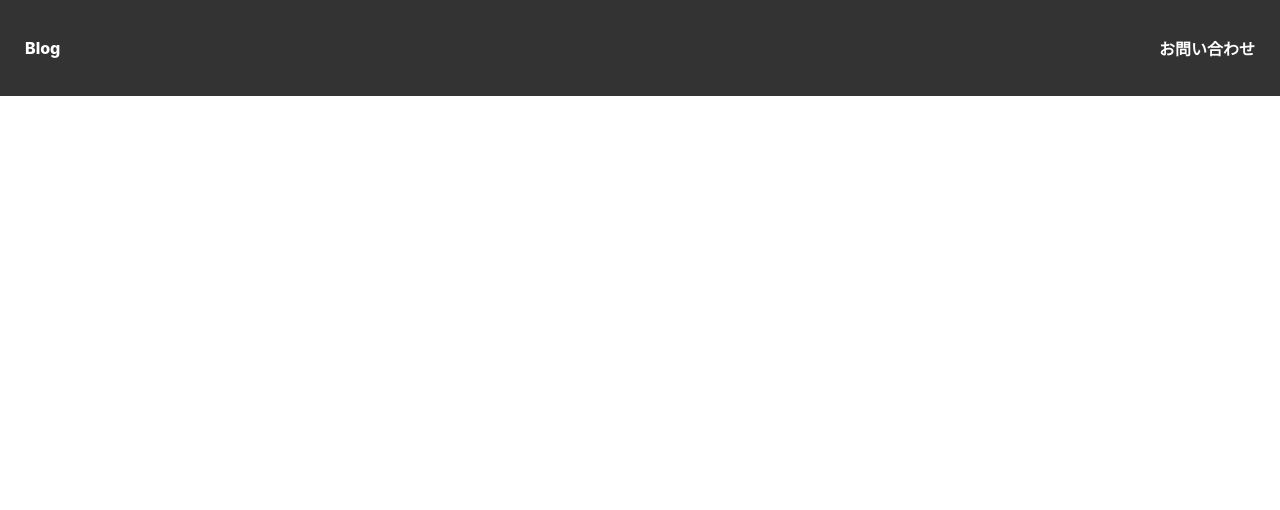
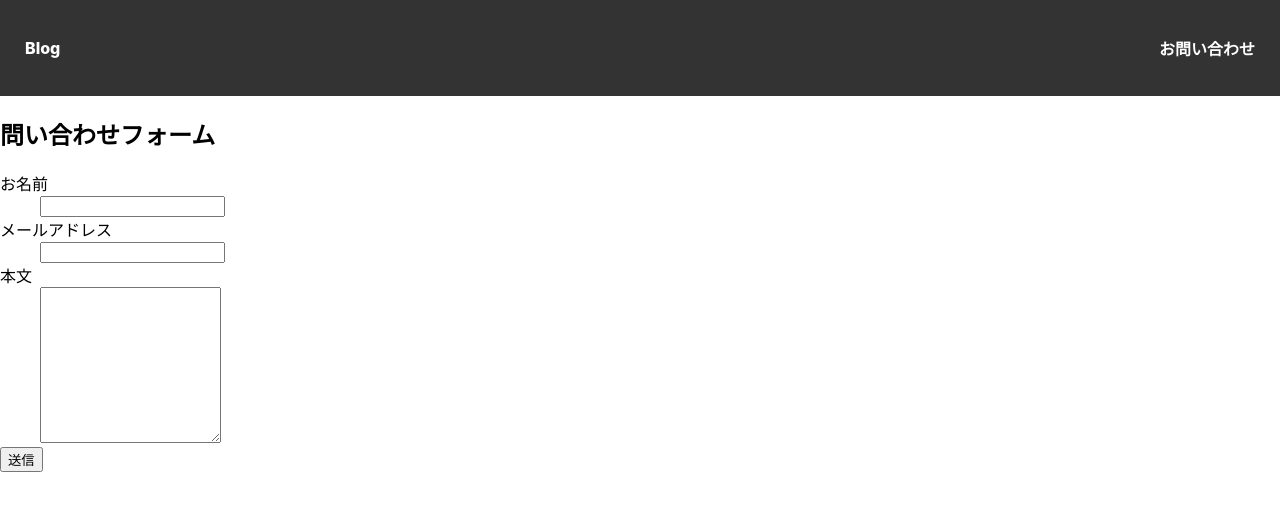
Before and after one commit to chie-nana/blog-app, a React (Create React App) app: page /contact in a window 1280 px wide. Before the commit this address had no page. Shown: the top 510 px of the page. Built offline with nearby package versions, Linux system fonts and the light colour scheme.

Commit message:
contactページ作成

```diff
--- a/src/App.js
+++ b/src/App.js
@@ -4,6 +4,7 @@ import { Header } from './components/Header';
 import { ArticleList } from './pages/ArticleList';
 import { ArticleDetail } from './pages/ArticleDetail';
 import './App.css';
+import { Contact } from './pages/Contact';
 
 function App() {
   return (
@@ -12,6 +13,7 @@ function App() {
       <Routes>
         <Route path="/" element={<ArticleList />} />
         <Route path="/posts/:id" element={<ArticleDetail />} />
+        <Route path="/contact" element={<Contact />} />
       </Routes>
     </div>
   );
--- a/src/pages/Contact.js
+++ b/src/pages/Contact.js
@@ -1,6 +1,122 @@
-import React from 'react';
+import React, { useState } from 'react';
+import { Link } from 'react-router-dom';
 import classes from '../css/Contact.module.css';
 
 export const Contact = () => {
+  // ステート定義
+  const [contactData, setContactData] = useState({name:"",email:"",message:""});
+  const [errors, setErrors] = useState({});
+  const [isSubmitting, setIsSubmitting] = useState(false);
+  // フォーム入力値の変更処理（handleChange）
+  const handleChange = (event) => {
+    const { id, value } = event.target;
+    setContactData((prevData) => ({
+      ...prevData,
+      [id]: value
+    }));
+  };
+  // 入力チェック（バリデーション）
+  const validate = () => {
+    const errorMessages = {};  // エラーメッセージを一時保存するための格納用オブジェクト
 
+    if (!contactData.name) {
+      errorMessages.name = "お名前は入力必須です。"; // 名前が空な場合のエラーメッセージ
+    } else if (contactData.name.length > 30) {
+      errorMessages.name = "お名前は30文字以内で入力してください。";// 名前が20文字以上の場合のエラーメッセージ
+    }
+    if (!contactData.email) {
+      errorMessages.email = "メールアドレスは入力必須です。";
+    } else if (!/^[\w.%+-]+@[A-Za-z0-9.-]+\.[A-Za-z]{2,}$/.test(contactData.email)) {
+      errorMessages.email = "正しいメールアドレスの形式で入力してください。";
+    }
+    if (!contactData.message) {
+      errorMessages.message = "本文は入力必須です。";
+    } else if (contactData.message.length > 500) {
+      errorMessages.email = "本文は500文字以内で入力してください。";
+    }
+    setErrors(errorMessages);
+    return Object.keys(errorMessages).length === 0;//バリテーションの結果返す
+  }
+
+  // フォーム送信処理（APIへ送信）
+  const handleSubmit = async(event) => {
+    event.preventDefault();//① ページのリロードを防ぎ送信処理を制御（ブラウザのデフォルトの動作をキャンセルするメソッド）
+    if (!validate()) return;//② バリデーション(false を返すとreturnで送信処理を中断)
+    setIsSubmitting(true);// ③送信中フラグON(「送信中」状態を管理しボタン無効化へ)
+    try {
+      const response = await fetch("https://1hmfpsvto6.execute-api.ap-northeast-1.amazonaws.com/dev/contacts", {//④ APIへデータを送信
+        method: "POST",//データを新規送信する（POSTは新しいデータを送信）
+        headers: { 'Content-Type': 'application/json' },//JSON形式のデータ を送ることを明示
+        body: JSON.stringify(contactData),//フォームのデータ）をJSON形式の文字列に変換して送信
+      });
+      if (!response.ok) throw new Error("Network response was not ok");//⑤ レスポンスの確認
+      alert("送信しました");//⑥ 送信成功時の処理
+      handleClear();//送信成功時のみフォームをクリア
+      setErrors({});// エラーメッセージをリセット
+    } catch (error) {//⑦ エラーが発生した場合
+      console.error('Error submitting form:', error);
+    } finally {
+      setIsSubmitting(false);//⑧ 送信処理が終わったらフラグをOFF
+    }
+  };
+  // フォームクリア処理
+  const handleClear = () => { //送信完了後、フォームの各項目の中身をクリア
+    setContactData({ name: '', email: '', message: '' });
+  };
+  return(
+    <div className={classes.contactForm}>
+      <form onSubmit={handleSubmit}>
+        <h2>問い合わせフォーム</h2>
+
+        <div className="formItem">
+          <label>
+            <dt>お名前</dt>
+            <dd>
+              <input
+                type="text"
+                id="name"
+                maxLength="30"
+                value={contactData.name}
+                onChange={handleChange}
+                disabled={isSubmitting}
+              />
+            </dd>
+            {errors.name && <p className={classes.error}>{errors.name}</p>}
+          </label>
+
+          <label>
+            <dt>メールアドレス</dt>
+            <dd>
+              <input
+                type="email"
+                id="email"
+                value={contactData.email}
+                onChange={handleChange}
+                disabled={isSubmitting}
+              />
+            </dd>
+            {errors.email && <p className={classes.error}>{errors.email}</p>}
+          </label>
+          <label>
+            <dt>本文</dt>
+            <dd>
+              <textarea
+                id="message"
+                maxLength="500"
+                value={contactData.message}
+                onChange={handleChange}
+                disabled={isSubmitting}
+                rows="10"
+              />
+            </dd>
+            {errors.message && <p className={classes.error}>{errors.message}</p>}
+        </label>
+        </div>
+        <div className={classes.btn}>
+          <input type="submit" value="送信" disabled={isSubmitting} />
+        </div>
+      </form>
+    </div>
+  )
 };
+export default Contact;
```
